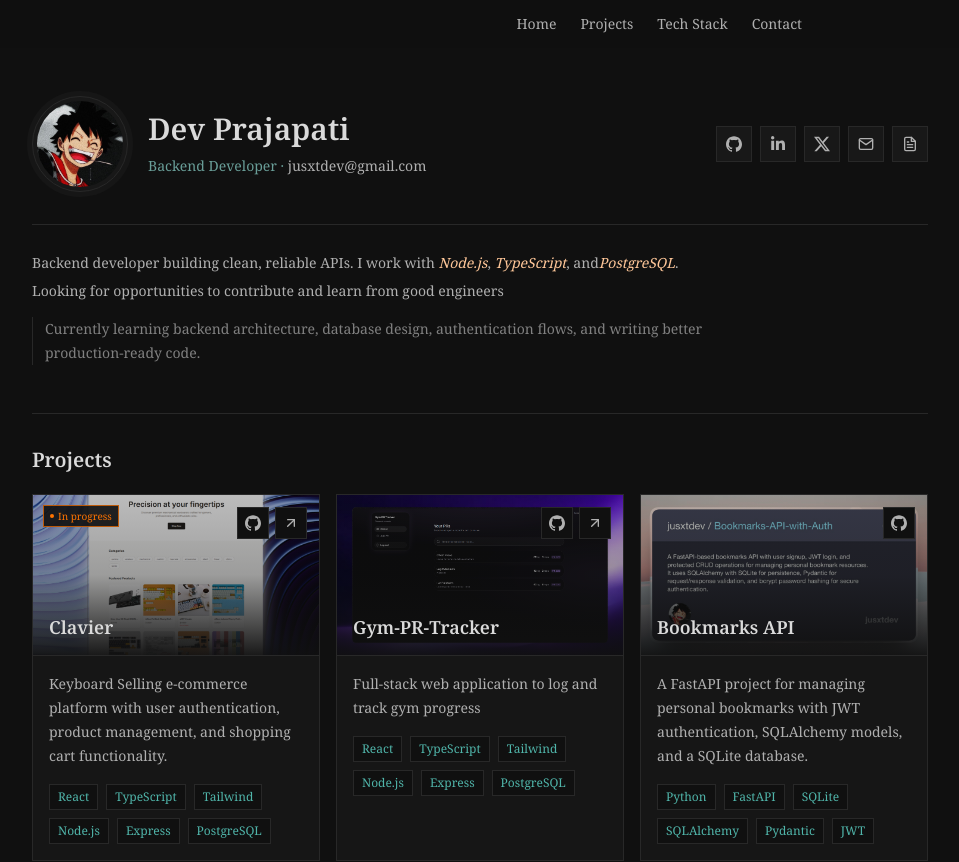
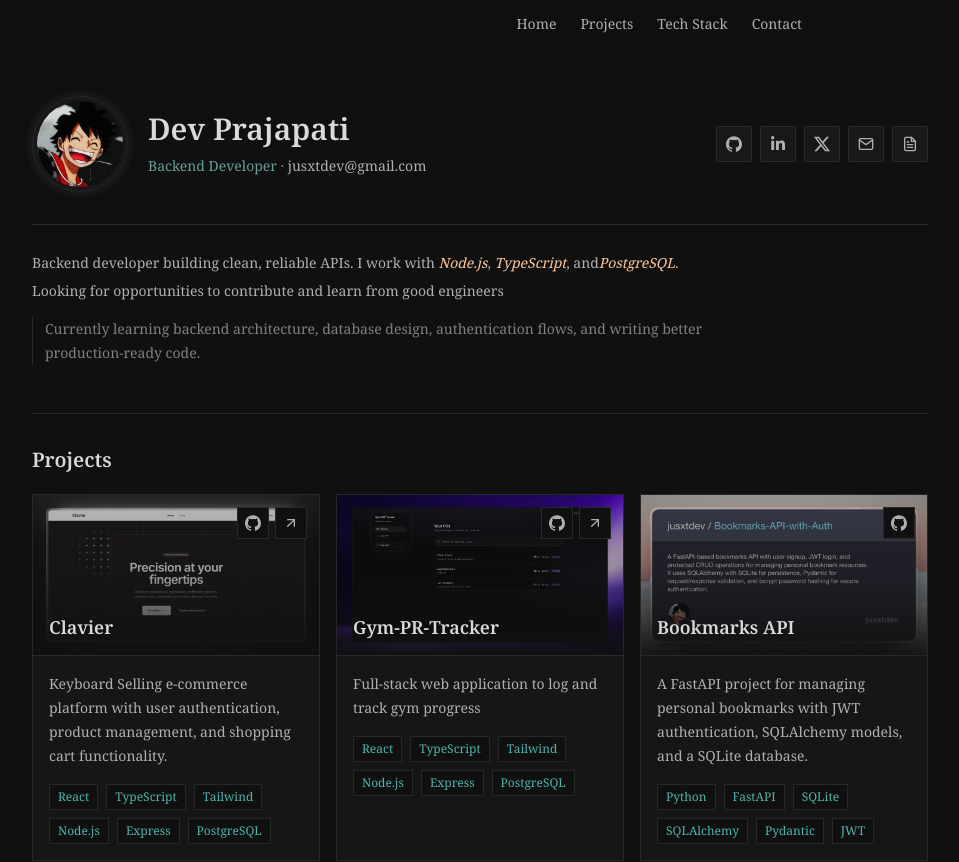
Before and after one commit to jusxtdev/portfolio, a React (Vite) app in the folder frontend/: page / in a window 1280 px wide. Shown: the top 862 px of the page, without its empty margins (160-1119 px from the left). Built offline with nearby package versions, Linux system fonts and the light colour scheme.

Commit message:
Update Clavier

```diff
--- a/frontend/src/components/ProjectsSection.jsx
+++ b/frontend/src/components/ProjectsSection.jsx
@@ -19,7 +19,7 @@ function ProjectsSection() {
         "PostgreSQL",
       ],
       image: clavierImage,
-      status: "in-progress",
+      status: "Done",
       liveUrl: "https://clavier-pkbt.onrender.com",
       githubUrl: "https://github.com/jusxtdev/Clavier.git",
     },
```
Also changed, not shown: frontend/src/assets/clavier.png.
